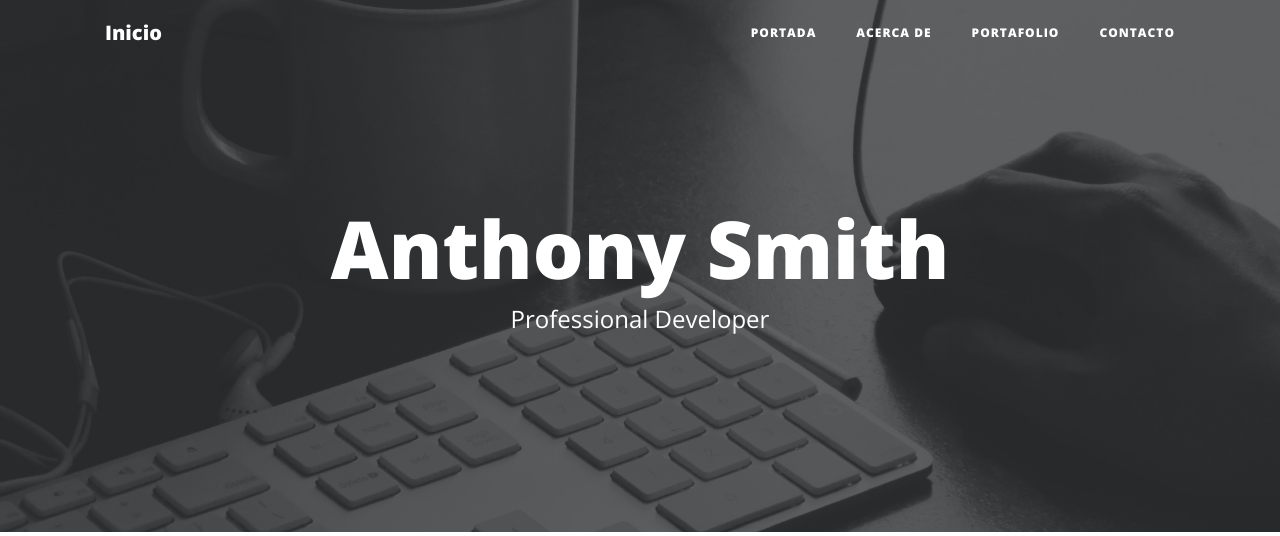
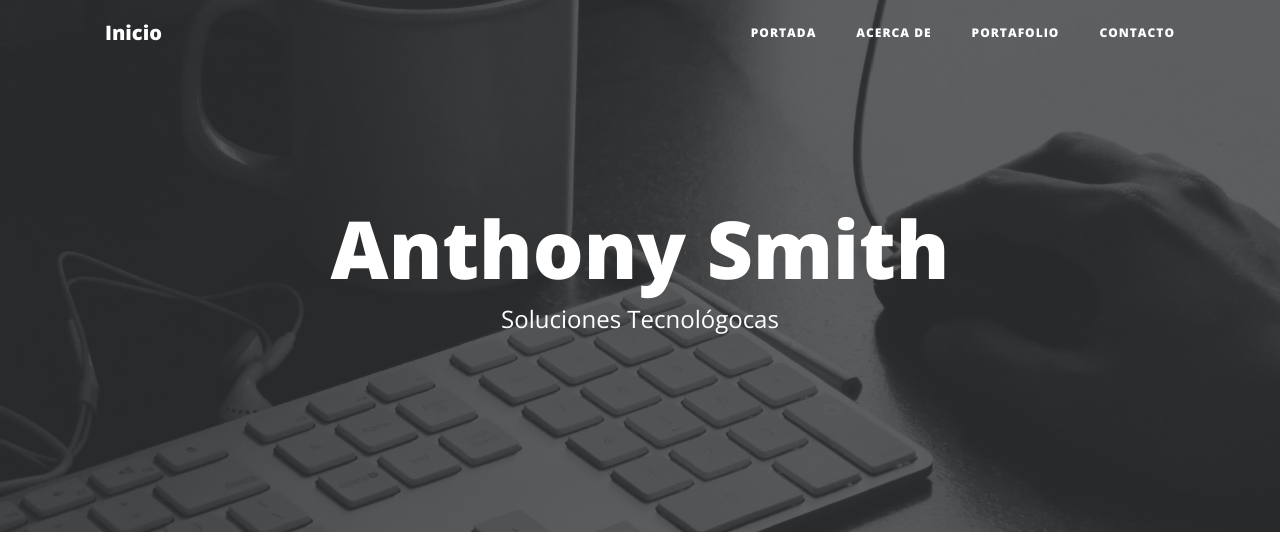
Before and after one commit to AnthonySmith96/WebPersonal, a Django app: page / in a window 1280 px wide. Shown: the top 536 px of the page. Run offline with Django 3.2, Linux system fonts and the light colour scheme; some libraries are stand-ins or nearby versions.

Commit message:
Update Home Subtitle

```diff
--- a/core/templates/core/home.html
+++ b/core/templates/core/home.html
@@ -6,4 +6,4 @@
 
 {% block h %}Anthony Smith{% endblock h %}
 
-{% block subtitle %}Professional Developer{% endblock subtitle %}
+{% block subtitle %}Soluciones Tecnológocas{% endblock subtitle %}
```
